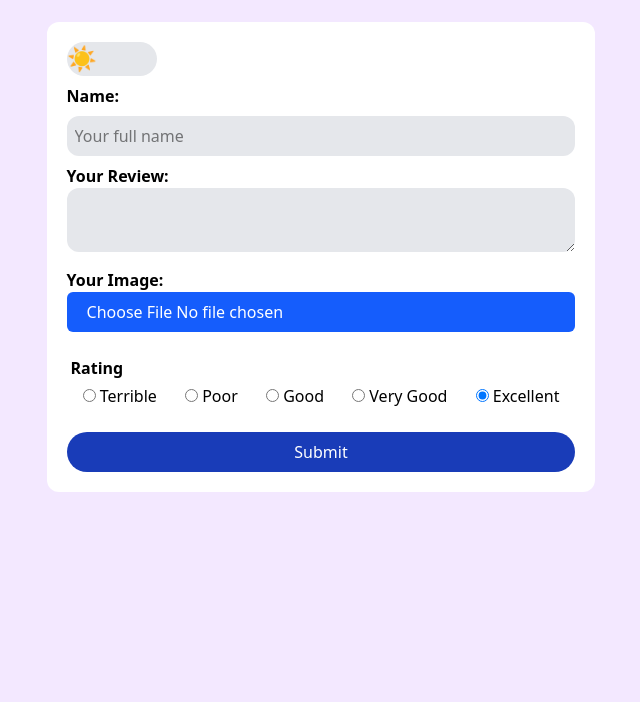
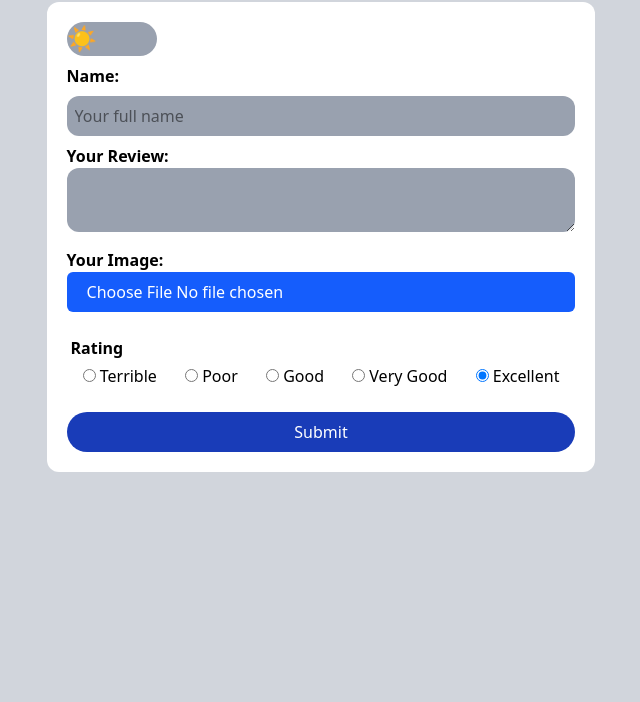
Before and after one commit to Phoenix-Domain/ReviewHub, a website built with Vite: page index.html in a window 1280 px wide. Shown: the part 98-800 px from the top of the page, without its empty margins (319-959 px from the left). Built offline with nearby package versions, Linux system fonts and the light colour scheme.

Commit message:
Add more styles

```diff
--- a/index.html
+++ b/index.html
@@ -5,15 +5,15 @@
     <meta name="viewport" content="width=device-width, initial-scale=1.0" />
     <title>ReviewHub</title>
   </head>
-  <body class="bg-purple-100 dark:bg-[#0a0a23] transition-all duration-500 ease-in-out text-[#000] ">
+  <body class="bg-gray-300 dark:bg-[#0a0a23] transition-all duration-500 ease-in-out text-[#000] ">
     <header class="w-full mb-5 my-8">
       <h1 class="font-medium dark:text-white text-5xl mx-auto text-center">ReviewHub</h1>
     </header>
-    <main class="m-10">
+    <main class="m-3">
 
-      <form action="" class="grid p-5 dark:bg-[#8c8cb4] m-auto bg-white rounded-xl max-w-fit">
+      <form action="" class="grid p-5 dark:bg-[#8c8cb4] m-auto bg-white rounded-xl min-w-fit max-w-80">
 
-        <div id="toggleBtn" class="text-right pb-0.5 bg-gray-200 dark:bg-[#0a0a23] transition-colors duration-400 ease-in-out rounded-full w-fit">
+        <div id="toggleBtn" class="text-right pb-0.5 bg-gray-400 dark:bg-[#0a0a23] transition-colors duration-400 ease-in-out rounded-full w-fit">
           <span id="colorModeSym" class="mr-15 text-2xl dark:ml-15 dark:mr-0 transition-all duration-500 ease-in-out">☀️</span>
 
         </div>
@@ -21,11 +21,11 @@
         <label for="name" class="block font-bold my-2">
           Name:
         </label>
-        <input type="text" id="name" placeholder="Your full name" class="bg-gray-200 rounded-xl font-normal p-2 block">
+        <input type="text" id="name" placeholder="Your full name" class="bg-gray-400 dark:bg-gray-200 rounded-xl font-normal p-2 block">
         <!-- message -->
           <label for="review" class="mt-2 font-bold">Your Review:
           </label>
-          <textarea name="review" id="review" class="bg-gray-200 mb-4 rounded-xl font-normal p-2 block"></textarea>
+          <textarea name="review" id="review" class="bg-gray-400 dark:bg-gray-200 mb-4 rounded-xl font-normal p-2 block"></textarea>
 
 
 
```
